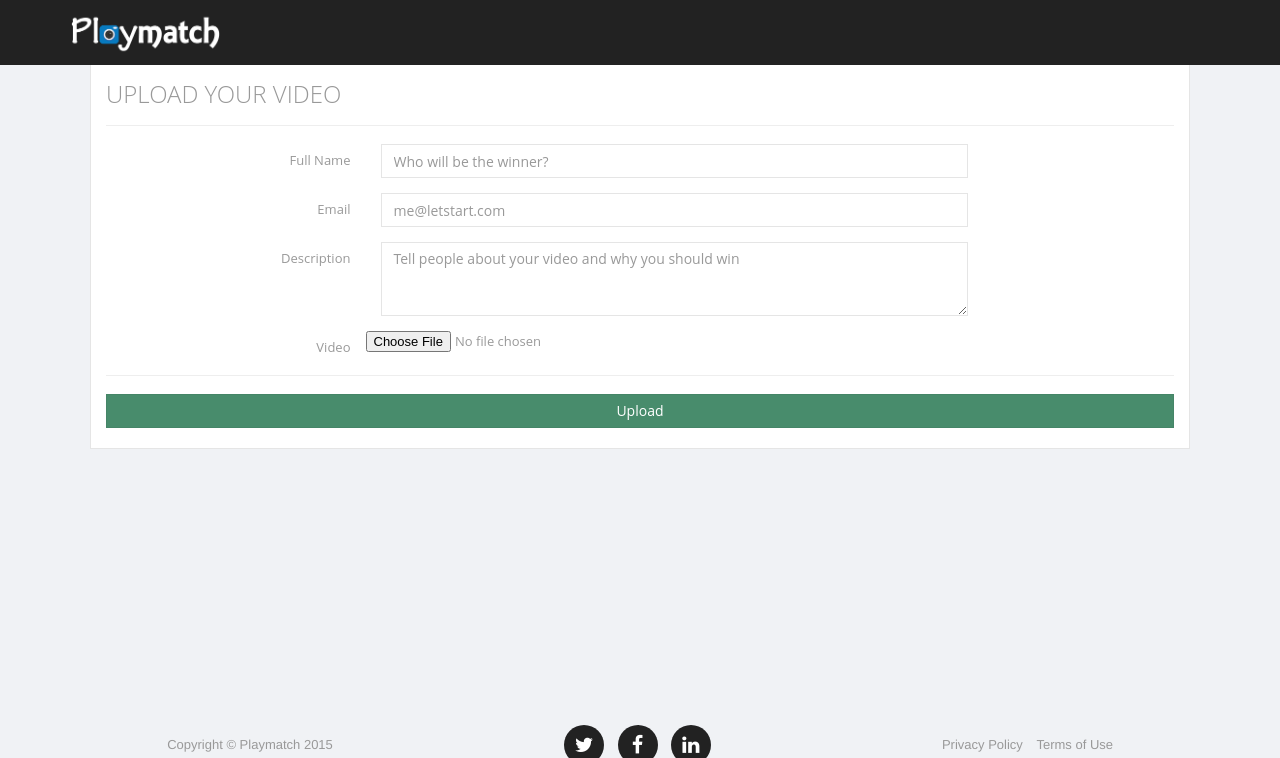
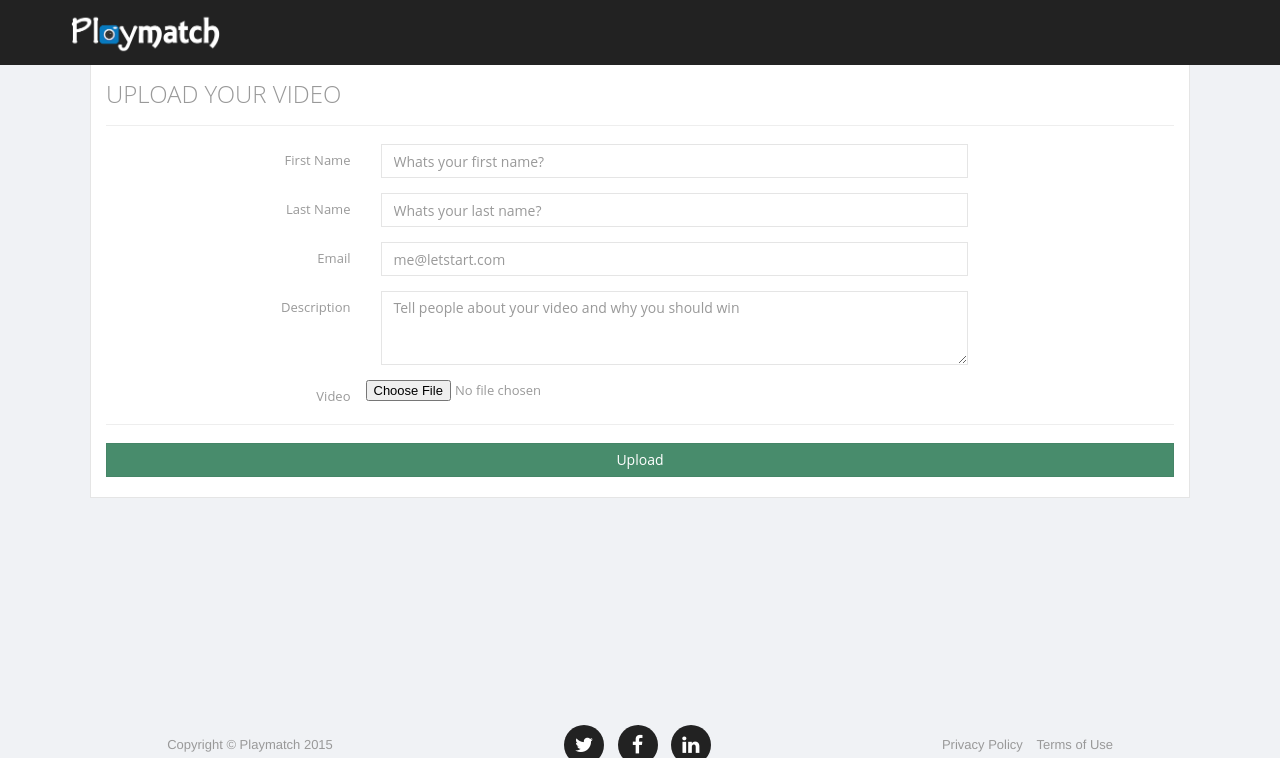
Before and after one commit to harold174/ContestApp, a Django app: page /contest/play/1/upload/ in a window 1280 px wide. Shown: the top 758 px of the page. Run offline with Django 3.2, Linux system fonts and the light colour scheme; some libraries are stand-ins or nearby versions.

Commit message:
integracion video ok

```diff
--- a/contest/templates/contest/profile_image_form.html
+++ b/contest/templates/contest/profile_image_form.html
@@ -7,7 +7,7 @@
 <body>
 
 <!-- Upload form. Note enctype attribute! -->
-    <form action="{% url "profile_image_upload" %}" method="post" enctype="multipart/form-data">
+    <form action="{% url 'profile_image_upload' %}" method="post" enctype="multipart/form-data">
         {% csrf_token %}
         {{ form.as_p }}
         <input type="submit" value="submit" />
--- a/contest/templates/contest/upload.html
+++ b/contest/templates/contest/upload.html
@@ -47,13 +47,24 @@
                                             <div class="col-md-12">
                                                 <div class="tab-content">
                                                     <div  class="fade in active">
-                                                        <form action="#" class="form-horizontal"><h3>Upload your video</h3><hr>
+                                                        <!--TODO REPLACE NUMBER 1-->
+                                                        <form action="{%url 'upload' 1 %}" method="post" enctype="multipart/form-data" class="form-horizontal" role="form">
+                                                            {% csrf_token %}
+                                                            <h3>Upload your video</h3><hr>
 
-                                                            <div class="form-group"><label class="col-sm-3 control-label">Full Name</label>
+                                                            <div class="form-group"><label class="col-sm-3 control-label">First Name</label>
 
                                                                 <div class="col-sm-9 controls">
                                                                     <div class="row">
-                                                                        <div class="col-xs-9"><input type="text" placeholder="Who will be the winner?" class="form-control"/></div>
+                                                                        <div class="col-xs-9"><input type="text" placeholder="Whats your first name?" class="form-control" name="first_name"/></div>
+                                                                    </div>
+                                                                </div>
+                                                            </div>
+                                                            <div class="form-group"><label class="col-sm-3 control-label">Last Name</label>
+
+                                                                <div class="col-sm-9 controls">
+                                                                    <div class="row">
+                                                                        <div class="col-xs-9"><input type="text" placeholder="Whats your last name?" class="form-control" name="last_name"/></div>
                                                                     </div>
                                                                 </div>
                                                             </div>
@@ -61,7 +72,7 @@
 
                                                                 <div class="col-sm-9 controls">
                                                                     <div class="row">
-                                                                        <div class="col-xs-9"><input type="text" placeholder="me@letstart.com" class="form-control"/></div>
+                                                                        <div class="col-xs-9"><input type="text" placeholder="me@letstart.com" class="form-control" name="email"/></div>
                                                                     </div>
                                                                 </div>
                                                             </div>
@@ -70,7 +81,7 @@
 
                                                                 <div class="col-sm-9 controls">
                                                                     <div class="row">
-                                                                        <div class="col-xs-9"><textarea rows="3" placeholder="Tell people about your video and why you should win" class="form-control"></textarea></div>
+                                                                        <div class="col-xs-9"><textarea rows="3" placeholder="Tell people about your video and why you should win" class="form-control" name="message"></textarea></div>
                                                                     </div>
                                                                 </div>
                                                             </div>
@@ -78,7 +89,7 @@
                                                             <div class="form-group"><label class="col-sm-3 control-label">Video</label>
                                                                  <div class="col-sm-9 controls">
                                                                     <div class="row">
-                                                                    <input id="inputIncludeFile" type="file" placeholder="Upload video" />
+                                                                    <input id="inputIncludeFile" name="video" type="file" placeholder="Upload video" />
                                                                   </div>
                                                                 </div>
                                                             </div>
--- a/contest/urls.py
+++ b/contest/urls.py
@@ -1,5 +1,4 @@
 from django.conf.urls import url
-from .views import ProfileImageView, ProfileDetailView
 from django.conf.urls.static import static
 from django.conf import settings
 
@@ -17,6 +16,4 @@ urlpatterns = [
     url(r'dashboard/$', views.dashboard, name='dashboard'),
     url(r'play/(?P<id>[a-zA-Z0-9_]+)/$', views.contestPublic, name='contestPublic'),
     url(r'play/(?P<id>[a-zA-Z0-9_]+)/upload/$', views.upload, name='upload'),
-    url(r'^upload/', ProfileImageView.as_view(), name='profile_image_upload'),
-    url(r'^uploaded/(?P<pk>\d+)/$', ProfileDetailView.as_view(),name='profile_image'),
 ]+ static(settings.MEDIA_URL, document_root=settings.MEDIA_ROOT)
--- a/contest/views.py
+++ b/contest/views.py
@@ -1,20 +1,14 @@
-from django.shortcuts import render
-from django.http import HttpResponse
-from django.template import RequestContext, loader
 from .models import Administrator
 from django.contrib.auth.models import User
 from django.contrib.auth import authenticate
-from django.http import HttpResponseRedirect
 from django.shortcuts import render
-from django.http import HttpResponseRedirect
-from django.core.urlresolvers import reverse
-from django.views.generic import FormView, DetailView, ListView
 
-from .forms import ProfileImageForm
-from .models import ProfileImage
+from .models import Video, Competitor
 from django.contrib.auth import logout
 from django.contrib.auth import login as auth_login
 from django.contrib.auth.decorators import login_required
+import datetime
+
 
 # Create your views here.
 def index(request):
@@ -92,34 +86,16 @@ def showContest(request):
 def contestPublic(request, id):
     return render(request, 'contest/contest_public.html')
 
-def upload(request, id):
-    return render(request, 'contest/upload.html')
 
 
-class ProfileImageView(FormView):
-    template_name = 'contest/profile_image_form.html'
-    form_class = ProfileImageForm
+def upload(request, id):
+    if request.method == 'POST':
+        #create competitor
+        competitor = Competitor(first_name=request.POST['first_name'], last_name=request.POST['last_name'], email=request.POST['email'])
+        competitor.save()
+        video = Video(message=request.POST['message'], path_original=request.FILES['video'], owner=competitor,
+                      status=1, created_date=datetime.datetime.now())
+        video.save()
+        return render(request, 'contest/upload.html')
 
-    def form_valid(self, form):
-        profile_image = ProfileImage(
-            image=self.get_form_kwargs().get('files')['image'])
-        profile_image.save()
-        self.id = profile_image.id
-
-        return HttpResponseRedirect(self.get_success_url())
-
-    def get_success_url(self):
-        return reverse('profile_image', kwargs={'pk': self.id})
-
-
-class ProfileDetailView(DetailView):
-    model = ProfileImage
-    template_name = 'contest/profile_image.html'
-    context_object_name = 'image'
-
-
-class ProfileImageIndexView(ListView):
-    model = ProfileImage
-    template_name = 'contest/profile_image_view.html'
-    context_object_name = 'images'
-    queryset = ProfileImage.objects.all()
+    return render(request, 'contest/upload.html')
```
Also changed, not shown: contest/models.py (+9 -7 lines), contest/migrations/0007_auto_20150918_0157.py (added), contest/migrations/0008_auto_20150918_0425.py (added), contest/migrations/0009_auto_20150918_0445.py (added), media/profile/2015/09/16/minions.jpg (deleted), 4 other files.
